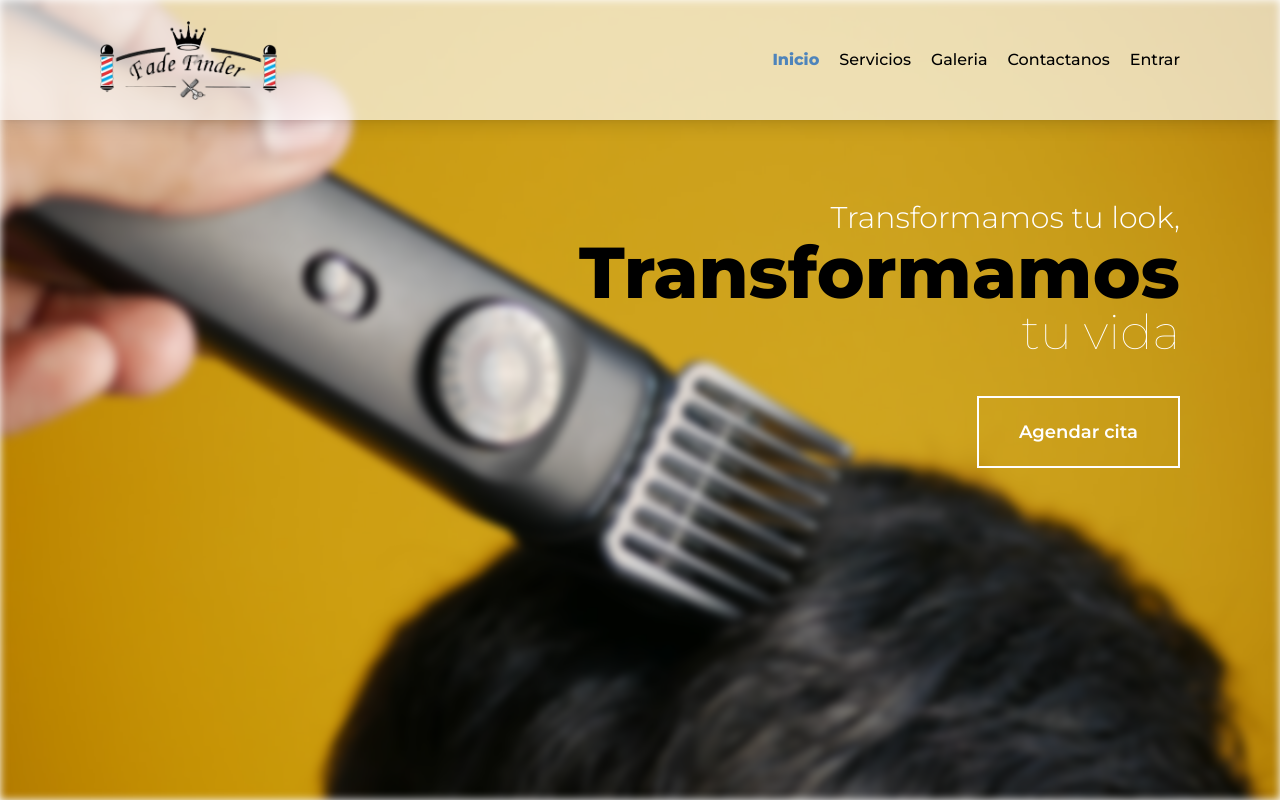
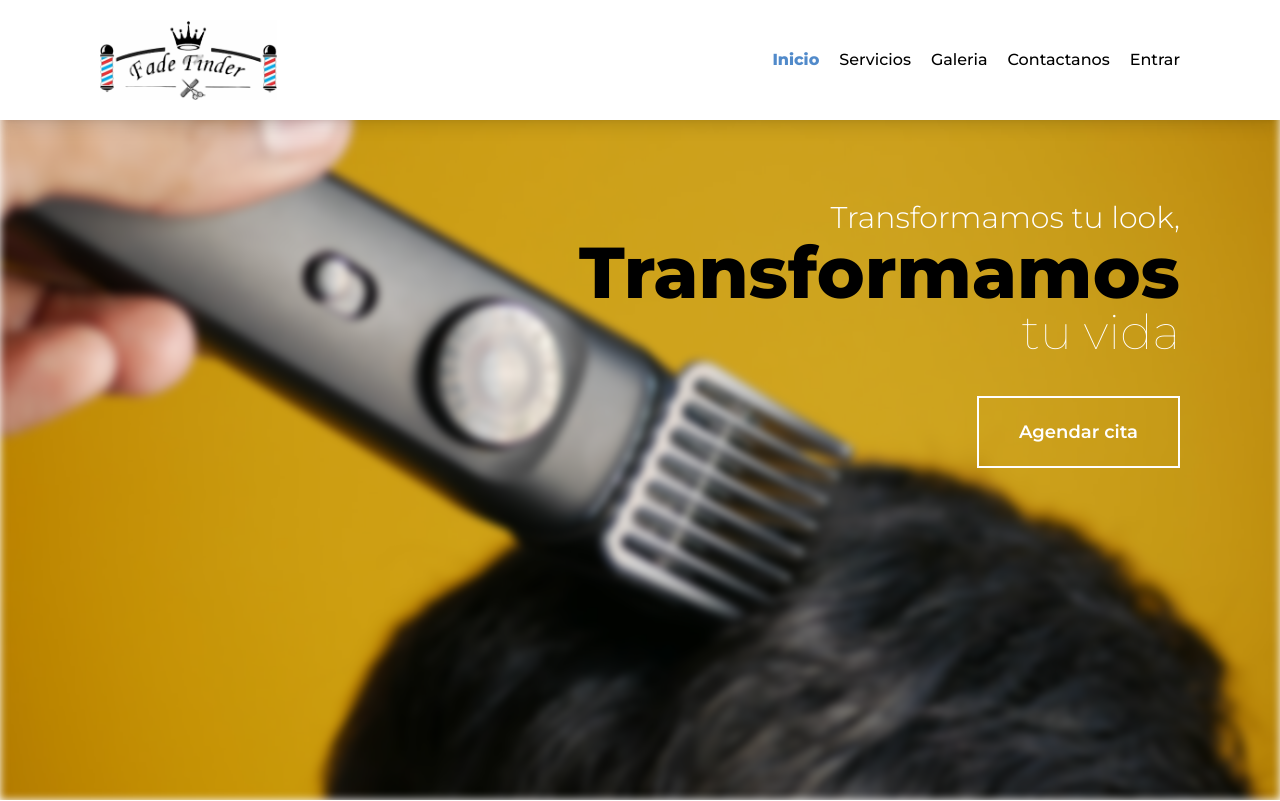
Before and after one commit to fade-finder/fade-finder, a React (Vite) app in the folder frontend/: page / in a window 1280 px wide. Shown: the top 801 px of the page. Built offline with nearby package versions, Linux system fonts and the light colour scheme.

Commit message:
Se quito el fondo transparente blanco del header y se creo el diseño de la página 404 Not found

```diff
--- a/frontend/src/components/Header.jsx
+++ b/frontend/src/components/Header.jsx
@@ -24,7 +24,7 @@ const Header = () => {
 	// }, [])
 
 	return (
-		<header className='h-[120px] w-[100%] px-[30px] sm:px-[60px] md:px-[80px] lg:px-[100px] bg-[#ffffffab] fixed top-0 shadow-lg flex justify-between items-center z-50'>
+		<header className='h-[120px] w-[100%] px-[30px] sm:px-[60px] md:px-[80px] lg:px-[100px] bg-[#fff] fixed top-0 shadow-lg flex justify-between items-center z-50'>
 			<Link className='h-[80px] flex items-center' to='/'>
 				<img src={Logo} alt='FadeFiner Logo' />
 			</Link>
--- a/frontend/src/pages/NoPage.jsx
+++ b/frontend/src/pages/NoPage.jsx
@@ -1,7 +1,13 @@
+import Imagen404 from '../assets/404.svg'
 
 const NoPage = () => {
   return (
-    <div>NoPage</div>
+    <div className='pt-[180px] pb-[60px] flex flex-col justify-start items-center gap-y-[40px]'>
+      <div className='w-[50%]'>
+        <img src={Imagen404} alt="Page not found" />
+      </div>
+      <h1 className='text-6xl font-bold text-[#3F3D56]'>Página no encontrada</h1>
+    </div>
   )
 }
 
```
